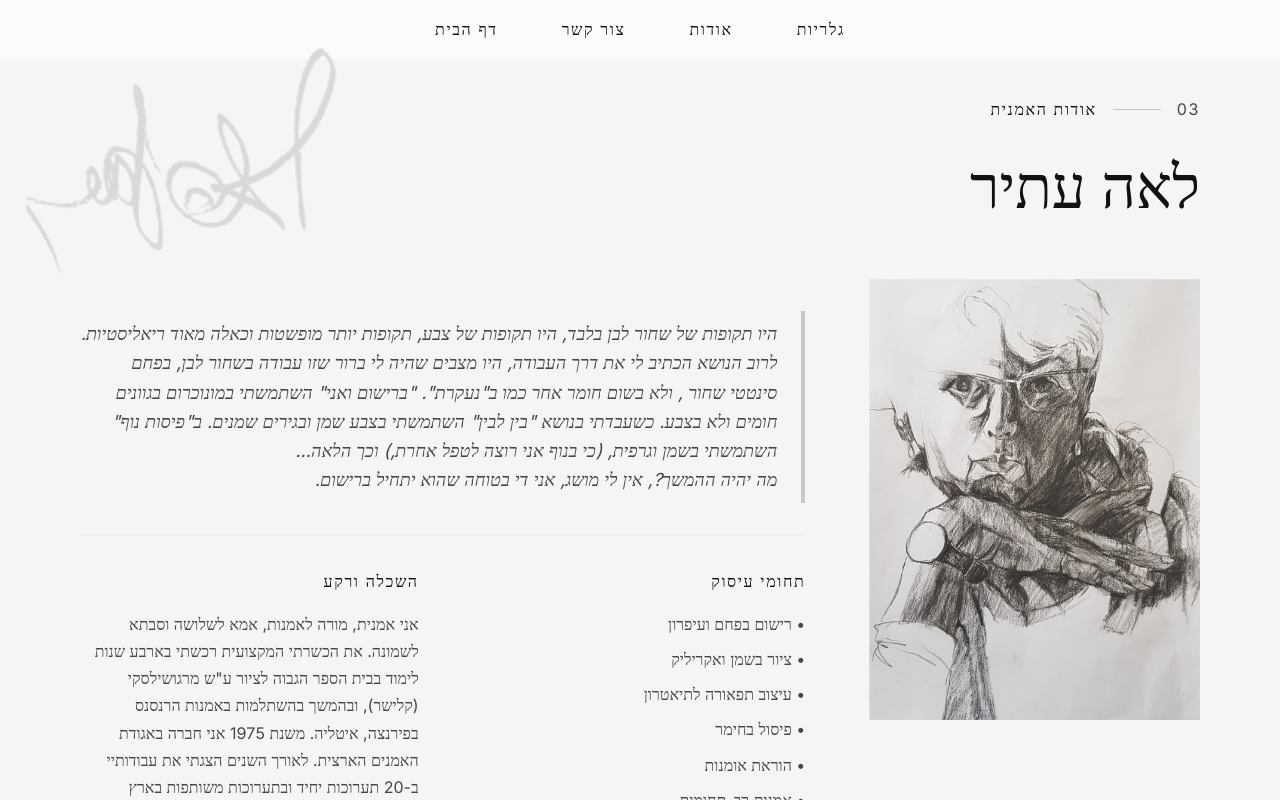
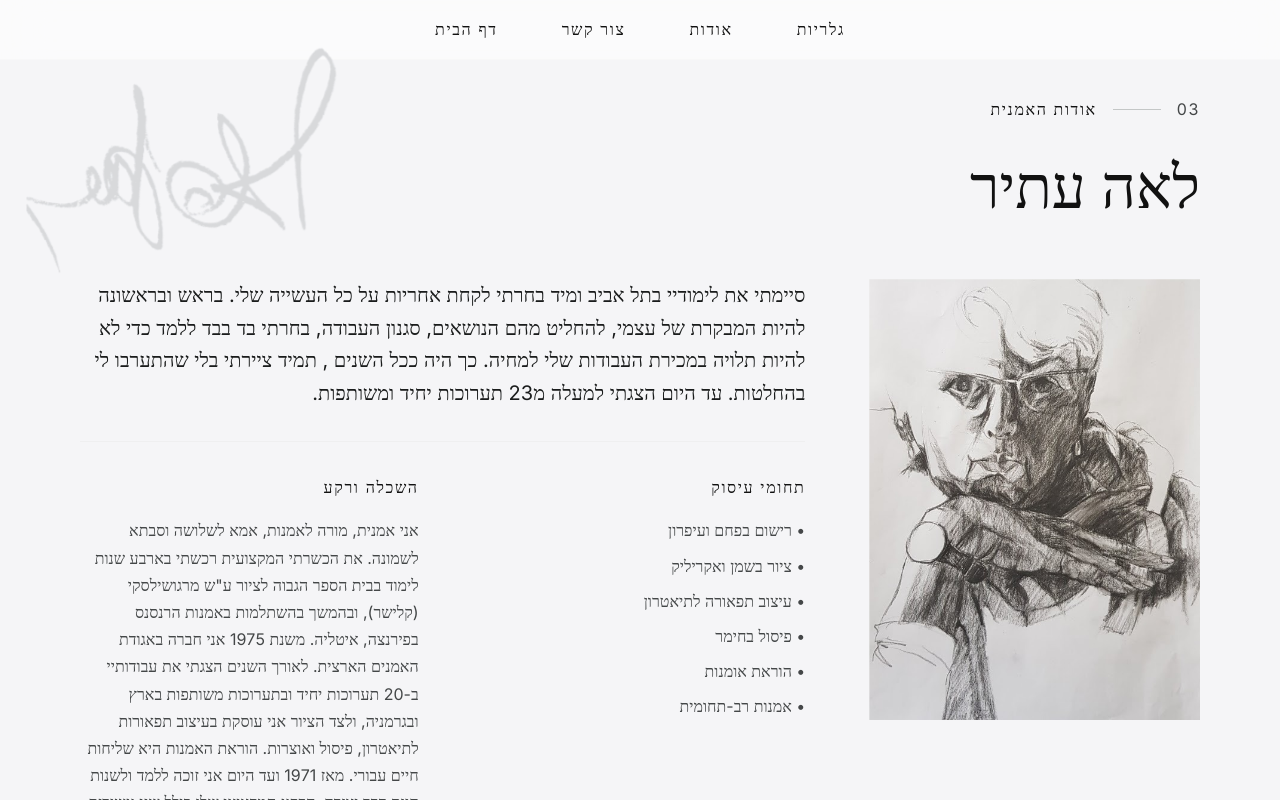
Before and after one commit to dekel22/lea-atir-gallery, a React (Vite) app: page /about in a window 1280 px wide. Shown: the top 800 px of the page. Built offline with nearby package versions, Linux system fonts and the light colour scheme; a web font is replaced by a local one.

Commit message:
דף בית

```diff
--- a/src/pages/About.jsx
+++ b/src/pages/About.jsx
@@ -29,9 +29,9 @@ const About = () => {
 
         <div className="lg:col-span-8 space-y-8 text-on-surface">
           <div className="space-y-6">
-            <blockquote className="border-r-4 border-primary/20 pr-6 py-2 my-8 italic text-lg text-on-surface-variant leading-relaxed">
-              היו תקופות של שחור לבן בלבד, היו תקופות של צבע, תקופות יותר מופשטות וכאלה מאוד ריאליסטיות. לרוב הנושא הכתיב לי את דרך העבודה, היו מצבים שהיה לי ברור שזו עבודה בשחור לבן, בפחם סינטטי שחור , ולא בשום חומר אחר כמו ב"נעקרת". "ברישום ואני" השתמשתי במונוכרום בגוונים חומים ולא בצבע. כשעבדתי בנושא "בין לבין" השתמשתי בצבע שמן ובגירים שמנים. ב"פיסות נוף" השתמשתי בשמן וגרפית, (כי בנוף אני רוצה לטפל אחרת,) וכך הלאה… <br/> מה יהיה ההמשך?, אין לי מושג, אני די בטוחה שהוא יתחיל ברישום.
-            </blockquote>
+            <p className="font-body-lg text-body-lg leading-relaxed">
+              סיימתי את לימודיי בתל אביב ומיד בחרתי לקחת אחריות על כל העשייה שלי. בראש ובראשונה להיות המבקרת של עצמי, להחליט מהם הנושאים,  סגנון  העבודה, בחרתי בד בבד ללמד כדי לא להיות תלויה במכירת העבודות שלי  למחיה. כך היה ככל השנים , תמיד ציירתי בלי שהתערבו לי בהחלטות. עד היום הצגתי למעלה מ23 תערוכות יחיד ומשותפות.
+            </p>
           </div>
 
           <div className="grid grid-cols-1 md:grid-cols-2 gap-12 pt-8 border-t border-surface-variant/30">
--- a/src/pages/Home.jsx
+++ b/src/pages/Home.jsx
@@ -38,9 +38,6 @@ const Home = () => {
           <div className="space-y-6 text-on-surface">
             <p className="font-body-lg text-body-lg leading-relaxed">
               היו תקופות של שחור לבן בלבד, היו תקופות של צבע, תקופות יותר מופשטות וכאלה מאוד ריאליסטיות. לרוב הנושא הכתיב לי את דרך העבודה, היו מצבים שהיה לי ברור שזו עבודה בשחור לבן, בפחם סינטטי שחור, ולא בשום חומר אחר כמו ב"נעקרת". "ברישום ואני" השתמשתי במונוכרום בגוונים חומים ולא בצבע. כשעבדתי בנושא "בין לבין" השתמשתי בצבע שמן ובגירים שמנים. ב"פיסות נוף" השתמשתי בשמן וגרפית, (כי בנוף אני רוצה לטפל אחרת,) וכך הלאה... <br/> מה יהיה ההמשך?, אין לי מושג, אני די בטוחה שהוא יתחיל ברישום.
-            </p>
-            <p className="font-body-md text-on-surface-variant max-w-xl">
-              סיימתי את לימודיי בתל אביב ומיד בחרתי לקחת אחריות על כל העשייה שלי. בראש ובראשונה להיות המבקרת של עצמי, להחליט מהם הנושאים,  סגנון  העבודה, בחרתי בד בבד ללמד כדי לא להיות תלויה במכירת העבודות שלי  למחיה. כך היה ככל השנים , תמיד ציירתי בלי שהתערבו לי בהחלטות. עד היום הצגתי למעלה מ23 תערוכות יחיד ומשותפות.
             </p>
             {/* Large Quote / Artist Statement */}
             <div className="py-8 border-y border-surface-variant/50 relative">
```
